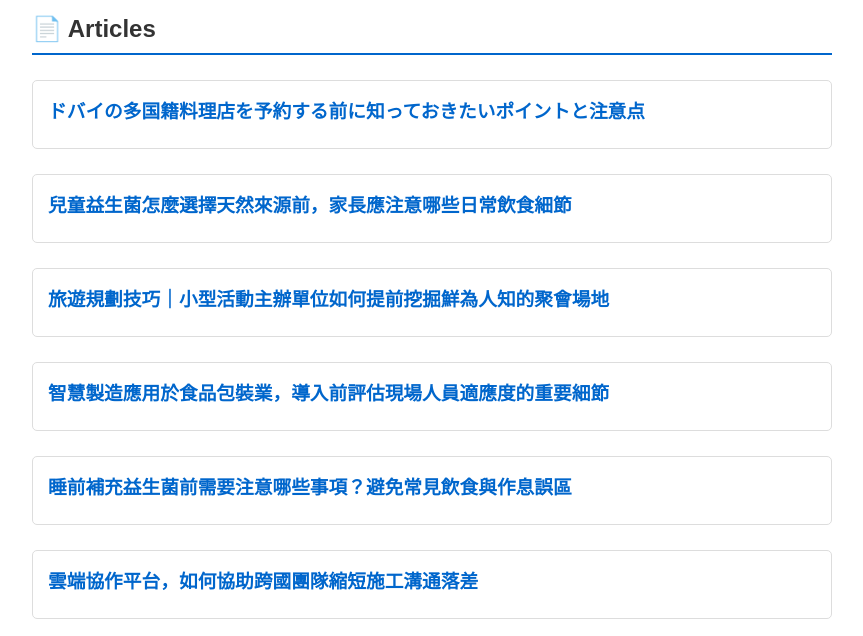
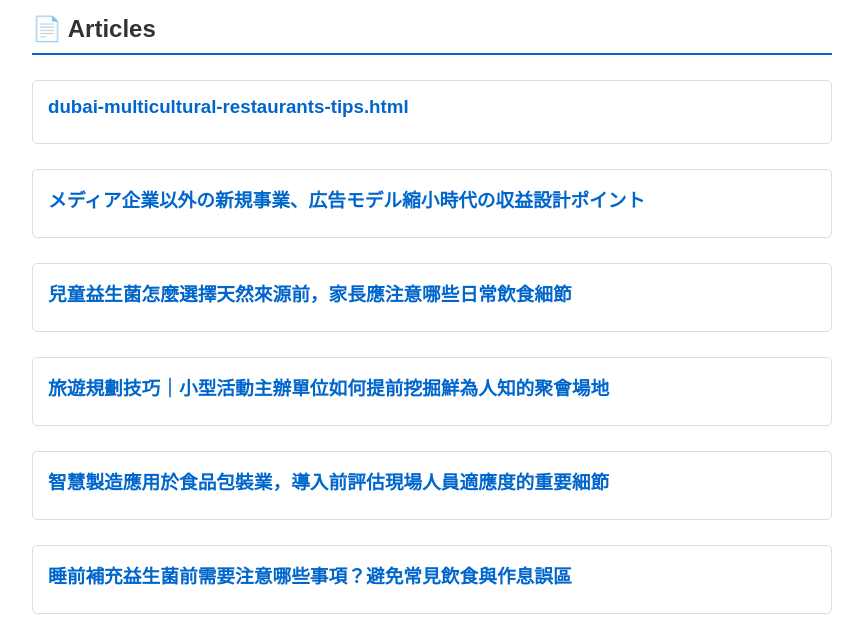
Before and after one commit to pineymountain/pineymountain.github.io, a plain HTML site: page index.html in a window 1280 px wide. Shown: the part 103-739 px from the top of the page, without its empty margins (208-1071 px from the left). Drawn offline with Linux system fonts and the light colour scheme.

Commit message:
自動更新 Index.html - 文章目錄（包含Gist）

```diff
--- a/index.html
+++ b/index.html
@@ -28,7 +28,10 @@
     <div class="section">
         <h2>📄 Articles</h2>
         <div class="article-item">
-            <h3><a href="dubai-multicultural-restaurants-tips.html">ドバイの多国籍料理店を予約する前に知っておきたいポイントと注意点</a></h3>
+            <h3><a href="dubai-multicultural-restaurants-tips.html">dubai-multicultural-restaurants-tips.html</a></h3>
+        </div>
+        <div class="article-item">
+            <h3><a href="revenue-design-tips-for-media-businesses.html">メディア企業以外の新規事業、広告モデル縮小時代の収益設計ポイント</a></h3>
         </div>
         <div class="article-item">
             <h3><a href="children-probiotics-healthy-diet.html">兒童益生菌怎麼選擇天然來源前，家長應注意哪些日常飲食細節</a></h3>
@@ -83,7 +86,7 @@
     </div>
 
     <div class="footer">
-        <p>Total 14 items (7 articles, 7 gists) | Last updated: 2025-08-22 09:05:03</p>
+        <p>Total 15 items (8 articles, 7 gists) | Last updated: 2025-08-23 09:06:01</p>
     </div>
 </body>
 </html>
```
